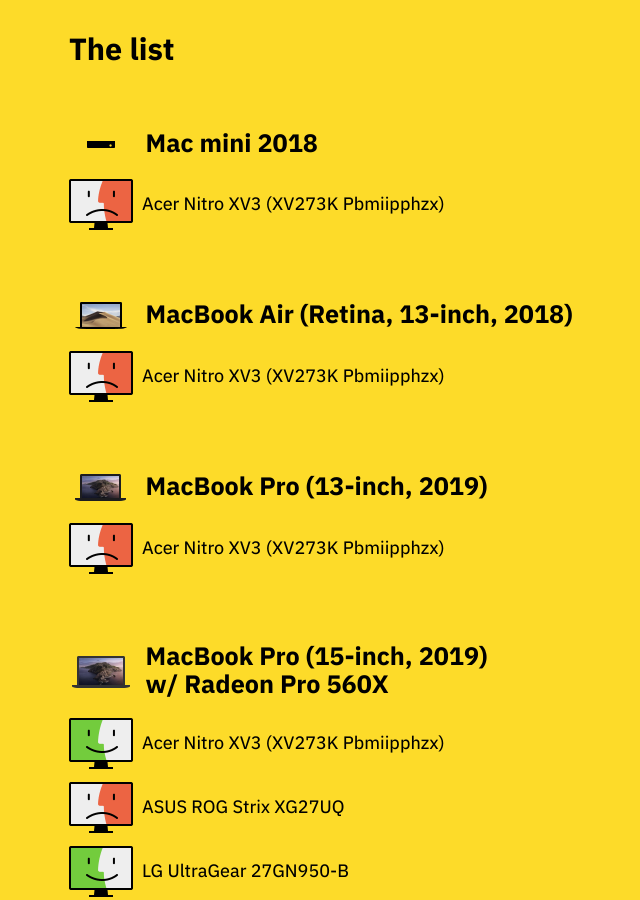
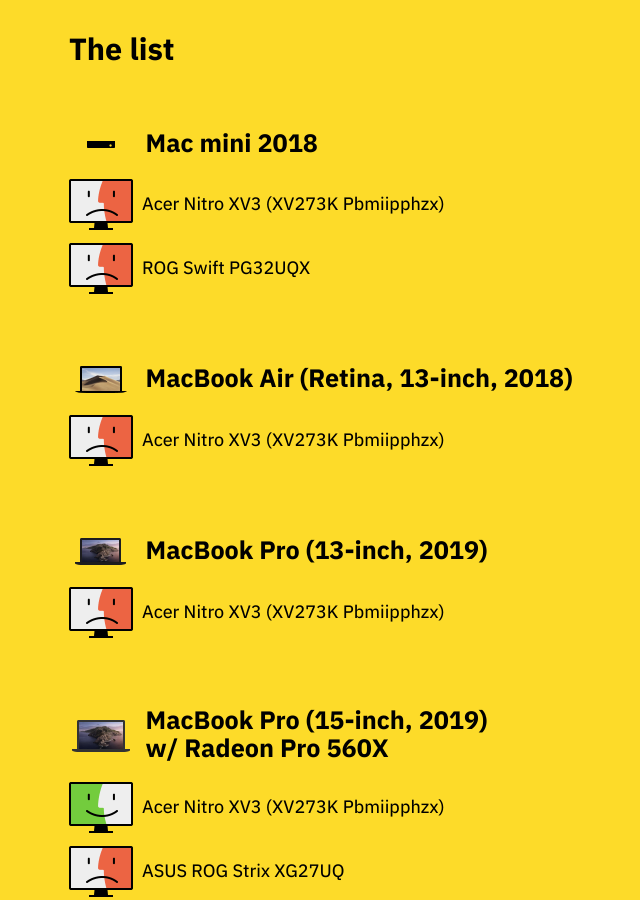
Before and after one commit to tonsky/tonsky.github.io, a Jekyll site: the page built from _posts/2021-02-24-monitors-mac.md, in a window 1280 px wide and 900 px high, scrolled down 882 px. Shown: the whole window, without its empty margins (300-940 px from the left). Built offline with Jekyll 4.4.1, drawn with Linux system fonts in a browser that asks for light colours.

Commit message:
Update 2021-02-24-monitors-mac.md
Tested with Mac Mini 2018 on UHD 630, with the Club 3D CAC-1567 adpater

```diff
--- a/_posts/2021-02-24-monitors-mac.md
+++ b/_posts/2021-02-24-monitors-mac.md
@@ -35,6 +35,7 @@
 ## <img src="mini_2018.png" height=32> <span>Mac mini 2018</span>
 
 <div class="row"><img src="doesnt_work.png" height=64> <span>Acer Nitro XV3 (XV273K Pbmiipphzx)</span></div>
+<div class="row"><img src="doesnt_work.png" height=64> <span>ROG Swift PG32UQX</span></div>
 
 ## <img src="air_2018.png" height=32> <span>MacBook Air (Retina, 13-inch, 2018)</span>
 
```
